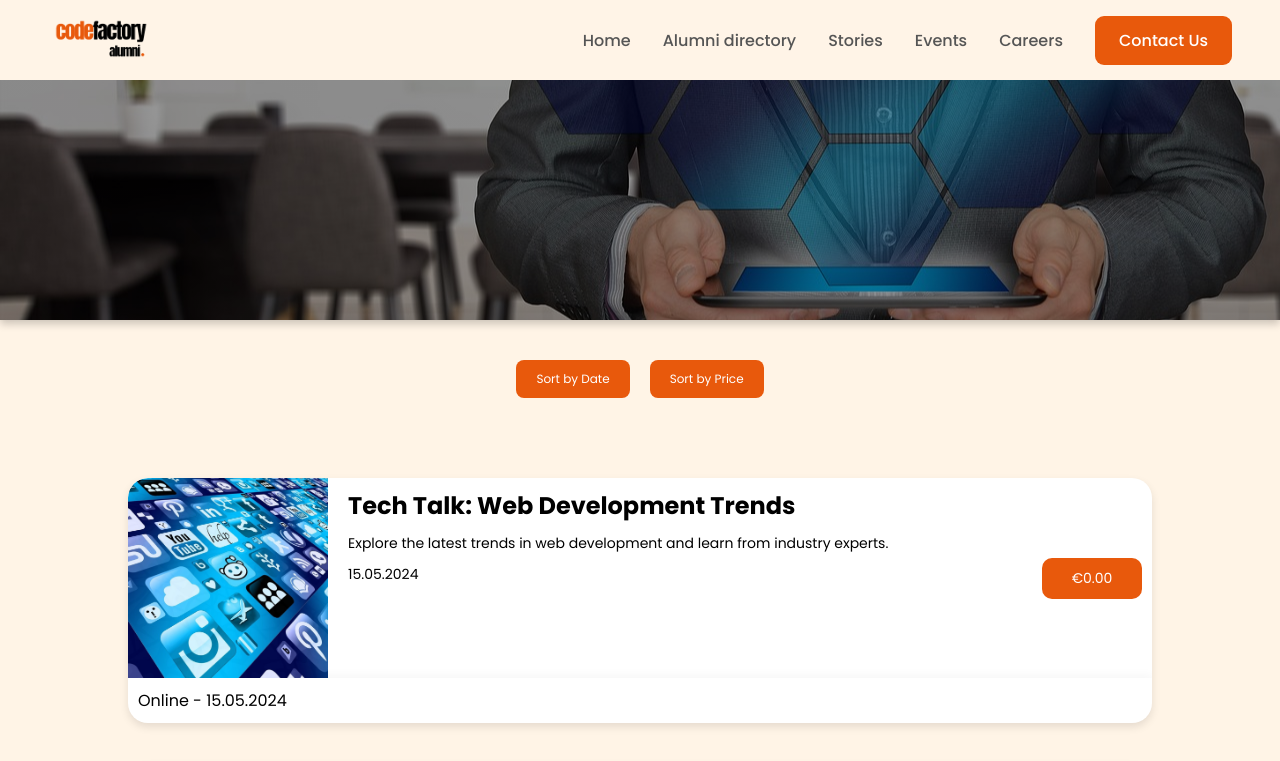
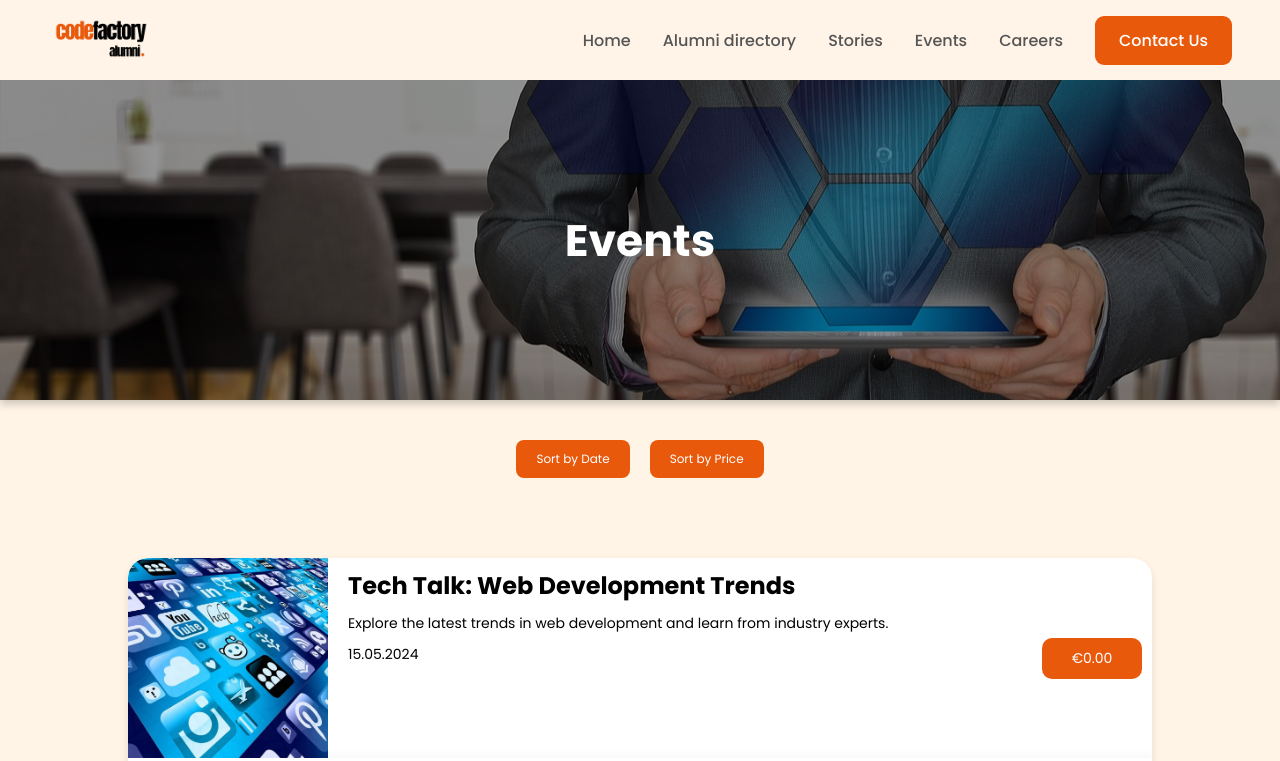
Before and after one commit to TheDarkLord23/Alumni, an Angular app: page /events in a window 1280 px wide. Shown: the top 761 px of the page. Built offline with nearby package versions, Linux system fonts and the light colour scheme.

Commit message:
Update Hero
Signed-off-by: UchiaLord <wychert97@live.at>

```diff
--- a/src/app/events-page/events-page.component.html
+++ b/src/app/events-page/events-page.component.html
@@ -1,7 +1,7 @@
 <div class="wrapper">
 
     <section class="hero-event">
-        <!-- Your hero content goes here -->
+        <h1>Events</h1>
     </section>
 
 
--- a/src/app/events-page/events-page.component.scss
+++ b/src/app/events-page/events-page.component.scss
@@ -30,7 +30,7 @@
 
     .hero-event {
         background-image: linear-gradient(rgba(0, 0, 0, 0.4), rgba(0, 0, 0, 0.4)), url(../../assets/img/MeetingHero.jpg);
-        height: 30vh;
+        height: 40vh;
         width: 100%;
         background-repeat: no-repeat;
         background-size: cover;
@@ -40,7 +40,7 @@
         justify-content: center;
         color: #fff;
         text-align: center;
-        padding: 2rem;
+        padding: 4rem;
 
         box-shadow: 0 4px 8px rgba(0, 0, 0, 0.2); // Add box-shadow
     }
```
